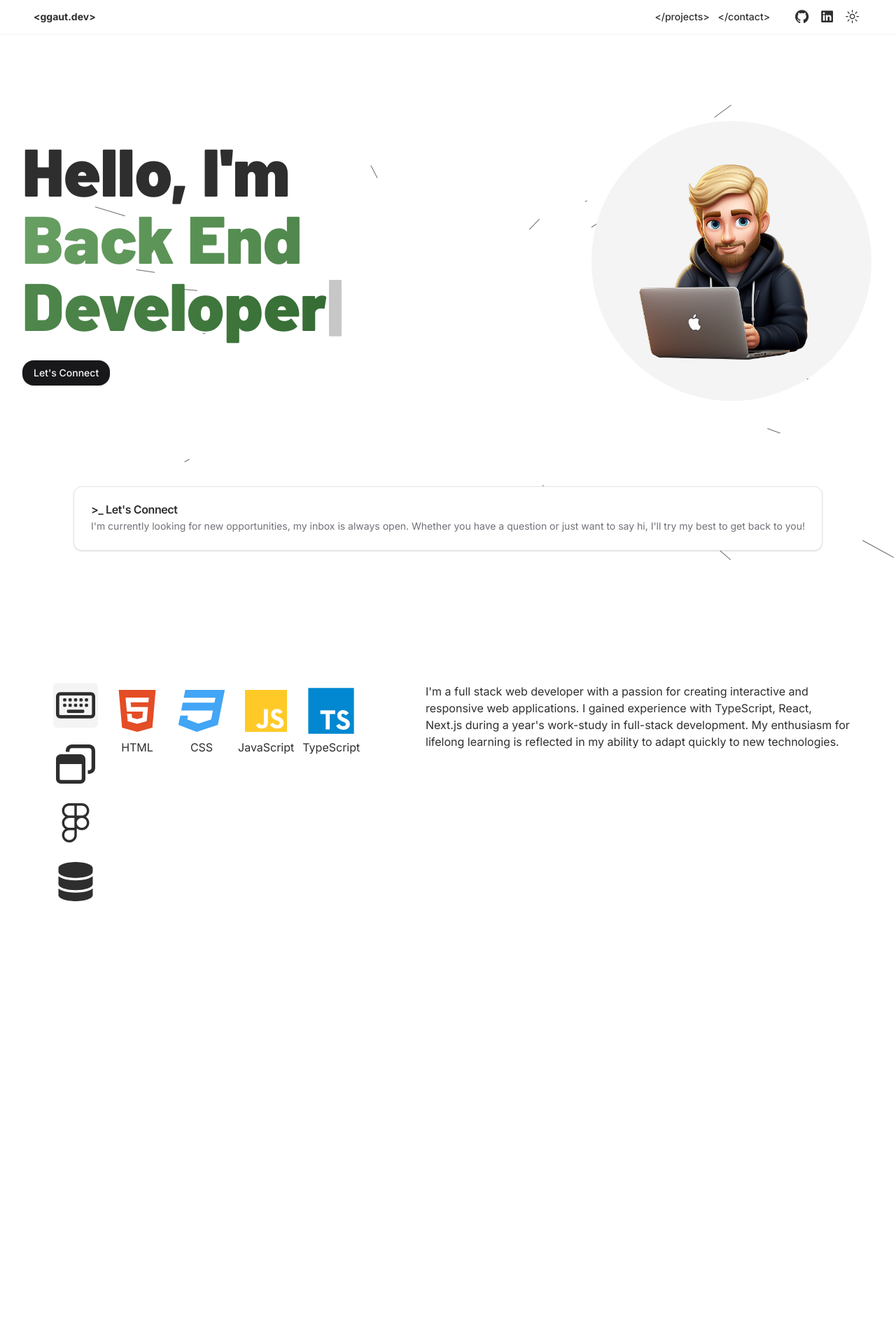
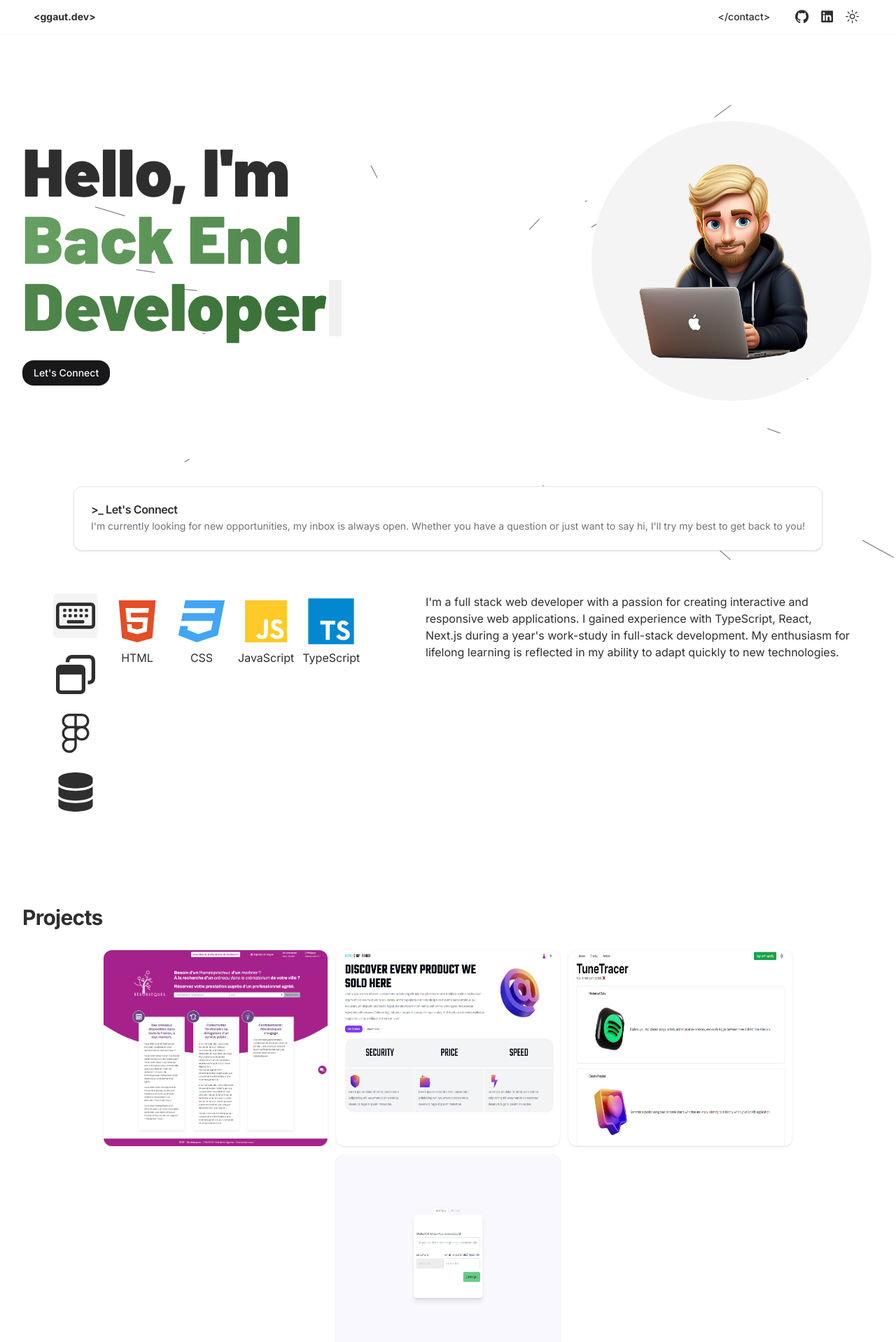
Before and after one commit to gautchap/portfolio, a Next.js app: page / in a window 1280 px wide. Shown: the top 1918 px of the page at 70% size. Before the commit the page ends 1648 px from the top, so only its background shows below. Built offline with nearby package versions, Linux system fonts and the light colour scheme.

Commit message:
refactor : move projects to a section in the home page

```diff
--- a/src/app/page.tsx
+++ b/src/app/page.tsx
@@ -4,6 +4,9 @@ import HeroSection from "@/components/hero-section";
 import HeroImage from "@/components/hero-image";
 import HeroContent from "@/components/hero-content";
 import AboutContent from "@/components/about-content";
+import ProjectsSection from "@/components/projects-section";
+import { projects } from "@/data/projects";
+import ProjectCard from "@/components/project-card";
 
 export default function Home() {
   return (
@@ -25,6 +28,16 @@ export default function Home() {
             </p>
           </div>
         </AboutSection>
+        <ProjectsSection>
+          <h1 className="font-bold text-3xl leading-none tracking-tight mb-8">
+            Projects
+          </h1>
+          <div className="flex flex-wrap gap-3 justify-center">
+            {projects.map((project) => (
+              <ProjectCard key={project.name} project={project} />
+            ))}
+          </div>
+        </ProjectsSection>
       </main>
     </>
   );
--- a/src/app/projects/layout.tsx
+++ /dev/null
@@ -1,15 +0,0 @@
-import type { Metadata } from "next";
-import { ReactNode } from "react";
-
-export const metadata: Metadata = {
-  title: "Projects",
-  description: "Generated by create next app",
-};
-
-export default async function ProjectsLayout({
-  children,
-}: {
-  children: ReactNode;
-}) {
-  return <>{children} </>;
-}
--- a/src/app/projects/page.tsx
+++ /dev/null
@@ -1,18 +0,0 @@
-import ProjectsSection from "@/components/projects-section";
-import ProjectCard from "@/components/project-card";
-import { projects } from "@/data/projects";
-
-export default function Page() {
-  return (
-    <ProjectsSection>
-      <h1 className="font-bold text-3xl leading-none tracking-tight mb-8">
-        Projects
-      </h1>
-      <div className="flex flex-wrap gap-3 justify-center">
-        {projects.map((project) => (
-          <ProjectCard key={project.name} project={project} />
-        ))}
-      </div>
-    </ProjectsSection>
-  );
-}
--- a/src/components/about-section.tsx
+++ b/src/components/about-section.tsx
@@ -22,7 +22,7 @@ export default function AboutSection({ children }: AboutSectionProps) {
       initial="initial"
       animate={isInView ? "animate" : "initial"}
       transition={{ duration: 0.5 }}
-      className="md:min-h-screen pt-12 md:pt-32 container flex flex-wrap md:justify-around transform-gpu"
+      className="pb-12 md:pb-32 container flex flex-wrap md:justify-around transform-gpu"
       ref={reference}
     >
       {children}
--- a/src/components/main-nav.tsx
+++ b/src/components/main-nav.tsx
@@ -28,13 +28,6 @@ export function MainNav() {
       </NavigationMenu>
       <NavigationMenu>
         <NavigationMenuList>
-          <NavigationMenuItem>
-            <Link href="/projects" legacyBehavior passHref>
-              <NavigationMenuLink className={navigationMenuTriggerStyle()}>
-                &lt;/projects&gt;
-              </NavigationMenuLink>
-            </Link>
-          </NavigationMenuItem>
           <NavigationMenuItem>
             <Link href="/contact" legacyBehavior passHref>
               <NavigationMenuLink className={navigationMenuTriggerStyle()}>
--- a/src/components/projects-section.tsx
+++ b/src/components/projects-section.tsx
@@ -22,7 +22,7 @@ export default function ProjectsSection({ children }: ProjectsSectionProps) {
       initial="initial"
       animate={isInView ? "animate" : "initial"}
       transition={{ duration: 0.5 }}
-      className="pt-12 md:pt-32 container transform-gpu"
+      className="pb-12 md:pb-32 container transform-gpu"
       ref={reference}
     >
       {children}
--- a/src/components/side-nav.tsx
+++ b/src/components/side-nav.tsx
@@ -42,9 +42,6 @@ export function SideNav() {
           </SheetHeader>
           <div className="flex flex-col gap-2 pt-2">
             <SheetClose asChild>
-              <Link href="/projects">&lt;/projects&gt;</Link>
-            </SheetClose>
-            <SheetClose asChild>
               <Link href="/contact">&lt;/contact&gt;</Link>
             </SheetClose>
           </div>
```
